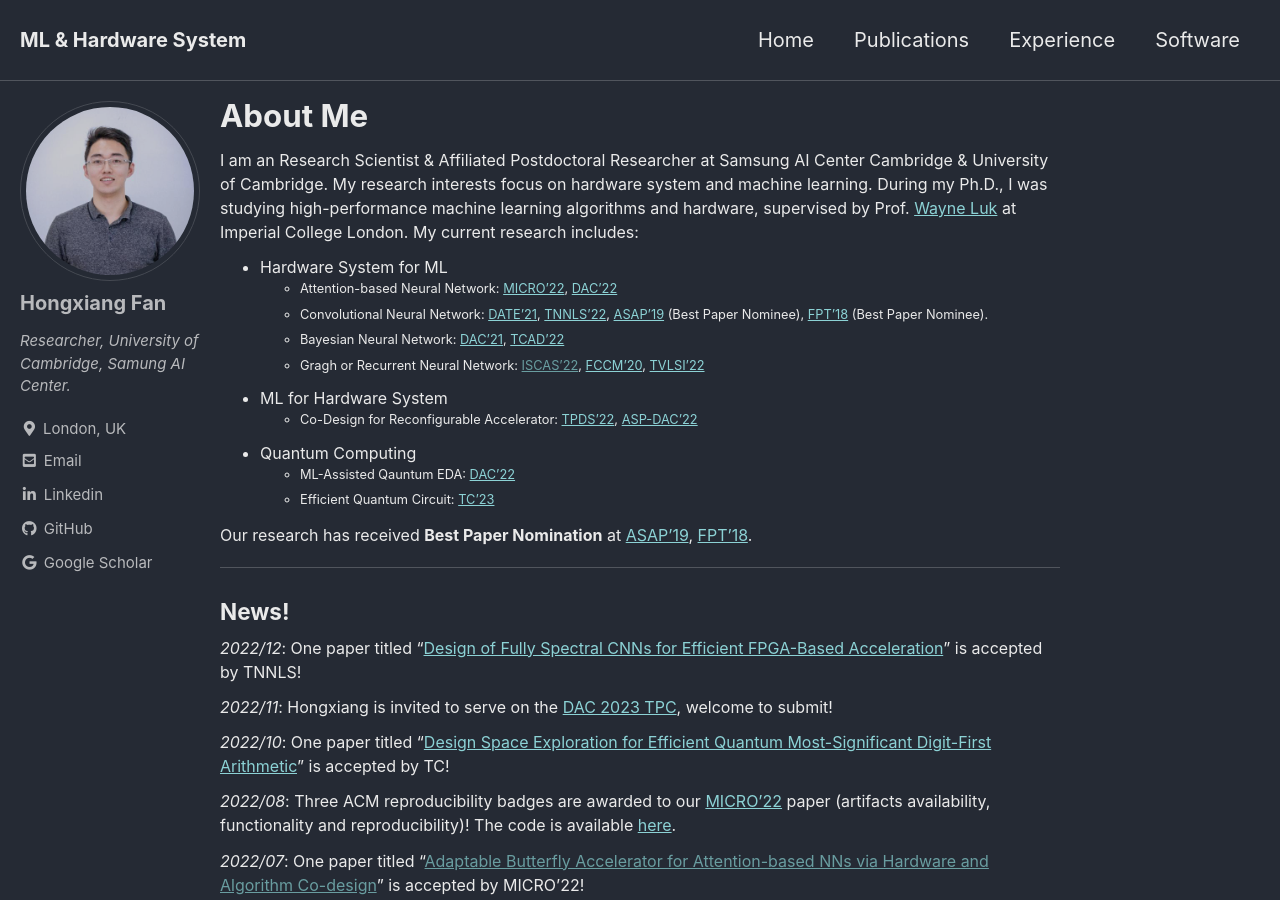
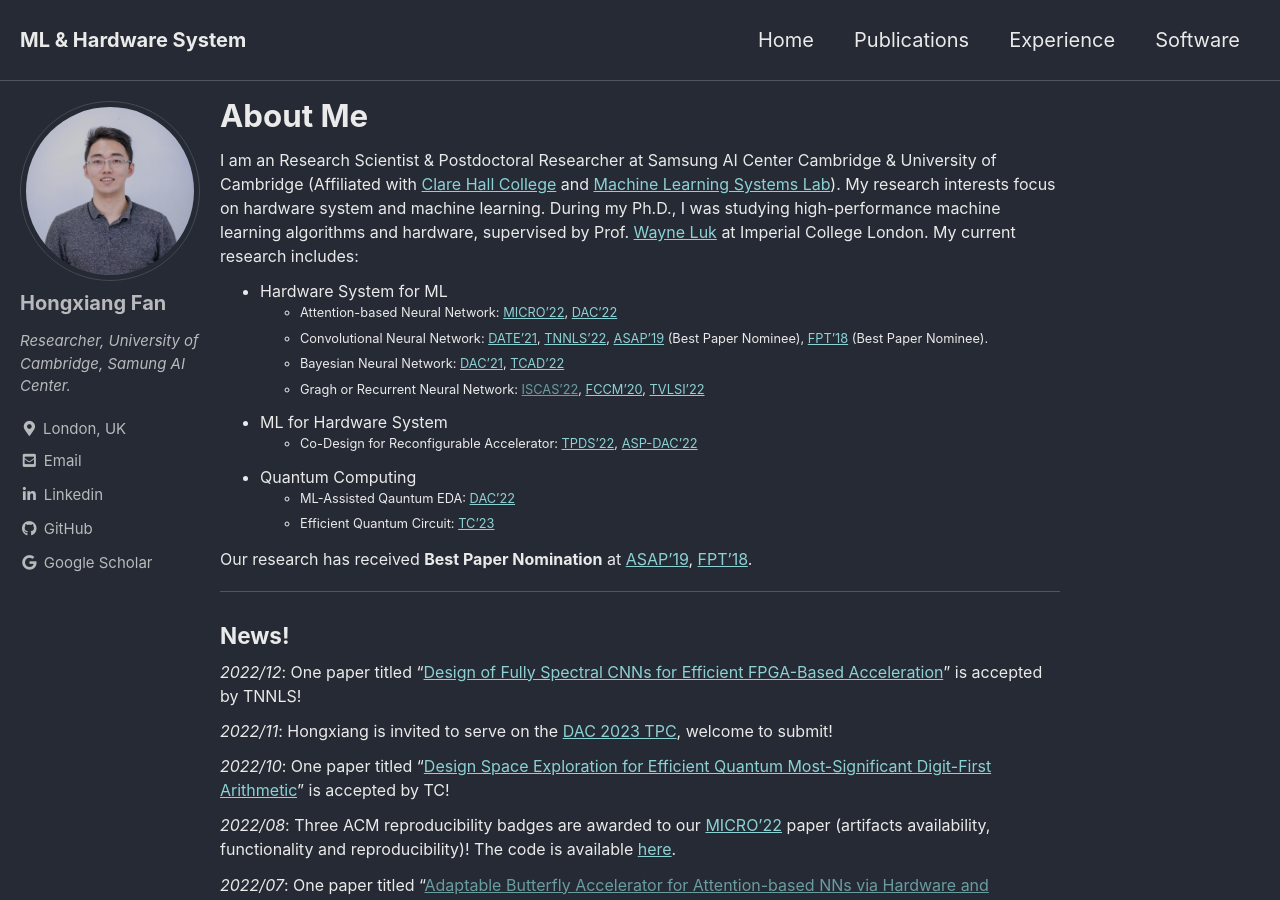
Before and after one commit to os-hxfan/os-hxfan.github.io, a Jekyll site: the page built from index.md, in a window 1280 px wide and 900 px high. Built offline with Jekyll 4.4.1, drawn with Linux system fonts in a browser that asks for light colours; cached includes are drawn as plain includes; our own code applies the rules of GitHub Pages for plain Markdown files.

Commit message:
update code link

```diff
--- a/index.md
+++ b/index.md
@@ -6,7 +6,7 @@
 
 ### About Me
 
-I am an Research Scientist & Affiliated Postdoctoral Researcher at Samsung AI Center Cambridge & University of Cambridge.
+I am an Research Scientist & Postdoctoral Researcher at Samsung AI Center Cambridge & University of Cambridge (Affiliated with [Clare Hall College](https://www.clarehall.cam.ac.uk/) and [Machine Learning Systems Lab](http://niclane.org/lab/)).
 My research interests focus on hardware system and machine learning. During my Ph.D., I was studying high-performance machine learning algorithms and hardware, supervised by Prof. [Wayne Luk](https://www.imperial.ac.uk/people/w.luk) at Imperial College London. My current research includes:
 
 - Hardware System for ML
@@ -34,7 +34,7 @@
 
 *2022/10*: One paper titled "[Design Space Exploration for Efficient Quantum Most-Significant Digit-First Arithmetic](https://ieeexplore.ieee.org/document/9924609/)" is accepted by TC!
 
-*2022/08*: Three ACM reproducibility badges are awarded to our [MICRO'22](https://arxiv.org/abs/2209.09570) paper (artifacts availability, functionality and reproducibility)! The code is available [here](https://zenodo.org/record/7010800#.YxEvwezMJhG).
+*2022/08*: Three ACM reproducibility badges are awarded to our [MICRO'22](https://arxiv.org/abs/2209.09570) paper (artifacts availability, functionality and reproducibility)! The code is available [here](https://github.com/SamsungLabs/Butterfly_Acc).
 
 *2022/07*: One paper titled "[Adaptable Butterfly Accelerator for Attention-based NNs via Hardware and Algorithm Co-design]()" is accepted by MICRO'22!
 
```
